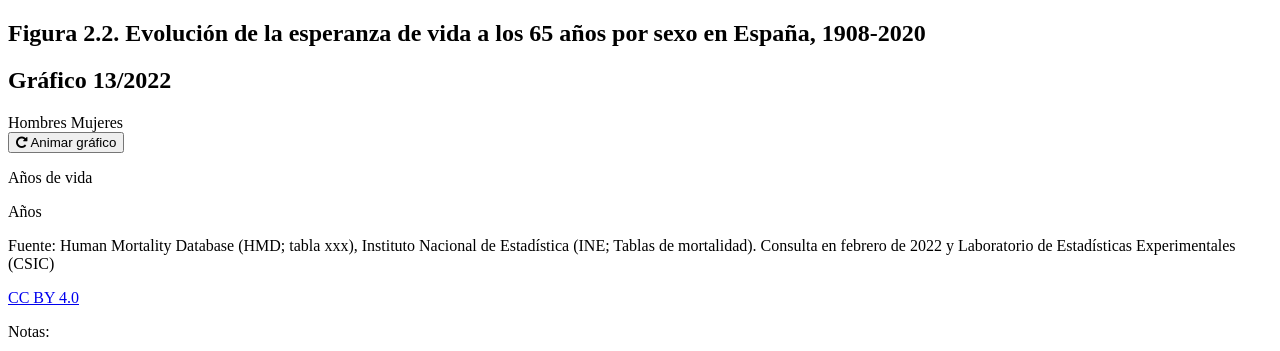
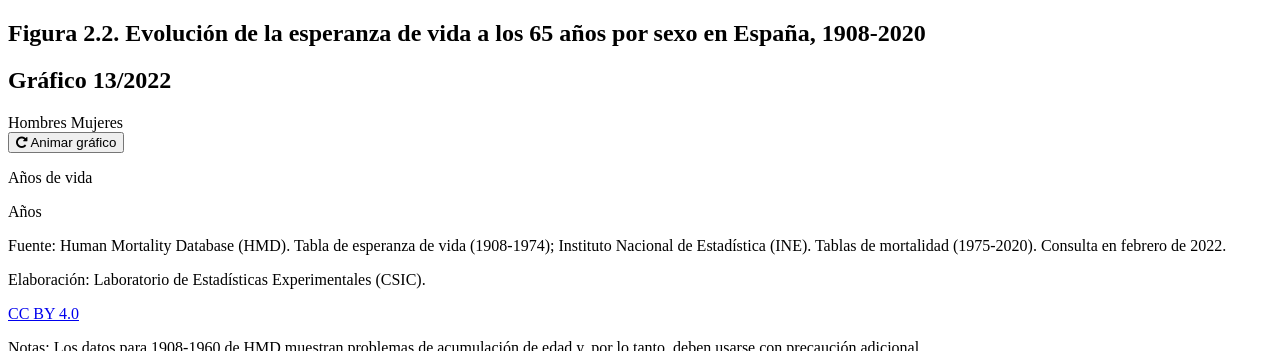
Before and after one commit to EnvejecimientoEnRed/informe_perfil_mayores_2022_salud_2_2, a website: page pre/template.html in a window 1280 px wide. Shown: the top 351 px of the page. Drawn offline with Linux system fonts and the light colour scheme; a script that the page names is missing.

Commit message:
Mejora en fuente de datos

```diff
--- a/pre/css/main.scss
+++ b/pre/css/main.scss
@@ -199,17 +199,17 @@ button {
                 justify-content: space-between;
                 flex-wrap: wrap;
 
-                &--data, &--copyright {
+                &--info {
                     margin-top: 8px;
+                    width: calc(100% - 80px);
+                    .chart__source--data span:first-of-type, .chart__source--elab span:first-of-type {
+                        font-weight: 700;
+                    }
                 }
 
-                &--data {
-                    margin-right: 16px;
-                    width: 85%;
-                }
-
-                &--data span:first-of-type {
-                    font-weight: 700;
+                &--copyright {
+                    margin-top: 8px;
+                    width: 68px;
                 }
             }
 
--- a/pre/template.html
+++ b/pre/template.html
@@ -40,10 +40,13 @@
                 <!-- Pie de gráfico -->
                 <div class="chart__footer">
                     <div class="chart__source">
-                        <p class="chart__source--data"><span>Fuente: </span><span>Human Mortality Database (HMD; tabla xxx), Instituto Nacional de Estadística (INE; Tablas de mortalidad). Consulta en febrero de 2022</span> y Laboratorio de Estadísticas Experimentales (CSIC)</p>
+                        <div class="chart__source--info">
+                            <p class="chart__source--data"><span>Fuente: </span>Human Mortality Database (HMD). Tabla de esperanza de vida (1908-1974); Instituto Nacional de Estadística (INE). Tablas de mortalidad (1975-2020). Consulta en febrero de 2022.</p>
+                            <p class="chart__source--elab"><span>Elaboración: </span>Laboratorio de Estadísticas Experimentales (CSIC).</p>
+                        </div>
                         <p class="chart__source--copyright"><a class="link" href="https://creativecommons.org/licenses/by/4.0/deed.en_US" target="_blank">CC BY 4.0</a></p>
                     </div>
-                    <p class="chart__note"><span>Notas: </span><span></span></p>
+                    <p class="chart__note"><span>Notas: </span>Los datos para 1908-1960 de HMD muestran problemas de acumulación de edad y, por lo tanto, deben usarse con precaución adicional.</p>
                 </div>
                 <div class="logo">
                     <img src="https://raw.githubusercontent.com/CarlosMunozDiazCSIC/informe_perfil_mayores_2022_salud_2_2/main/pre/iegd_logo.png" alt="Logo del Instituto de Economía, Geografía y Demografía (IEGD) del CSIC" width="100%" height="100%">
```
Also changed, not shown: docs/index.html (+1 -1 lines), pre/css/main.css, 2 other files.
